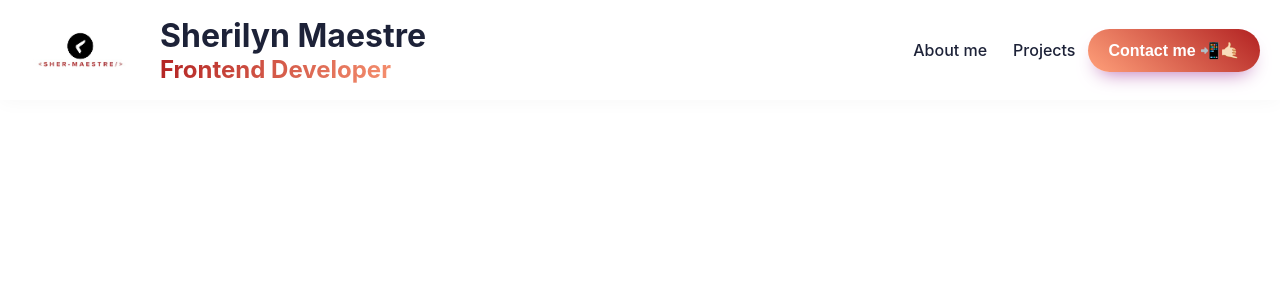
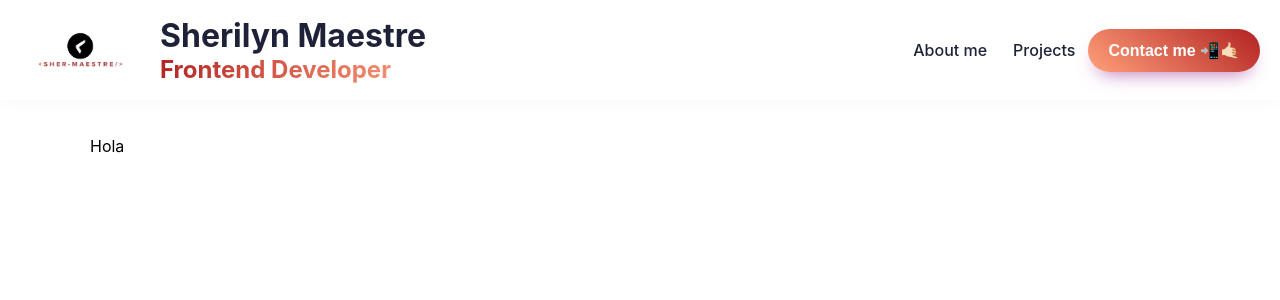
Before and after one commit to shermaes/portfolio, a React (Create React App) app: page / in a window 1280 px wide. Shown: the top 300 px of the page. Built offline with nearby package versions, Linux system fonts and the light colour scheme.

Commit message:
feature: general container

```diff
--- a/src/App.js
+++ b/src/App.js
@@ -1,10 +1,14 @@
 import './App.css'
+import Container from './components/container';
 import Navbar from './components/navbar/Navbar';
 
 function App() {
   return (
    <>
    <Navbar/>
+   <Container>
+    <p>Hola</p>
+   </Container>
    </>
   );
 }
--- /dev/null
+++ b/src/components/container/Container.js
@@ -0,0 +1,8 @@
+import React from "react";
+import * as S from "./Container.styles";
+
+const Container = ({ children }) => {
+  return <S.ContainerContent>{children}</S.ContainerContent>;
+};
+
+export default Container;
--- /dev/null
+++ b/src/components/container/Container.styles.js
@@ -0,0 +1,11 @@
+import styled from "styled-components";
+
+export const ContainerContent = styled.div`
+  width: 1100px;
+  max-width: 100%;
+  margin: 0 auto;
+  padding: 20px 30px;
+  @media (max-width: 768px) {
+    width: auto;
+  }
+`;
--- /dev/null
+++ b/src/components/container/index.js
@@ -0,0 +1 @@
+export { default } from "./Container";
```
